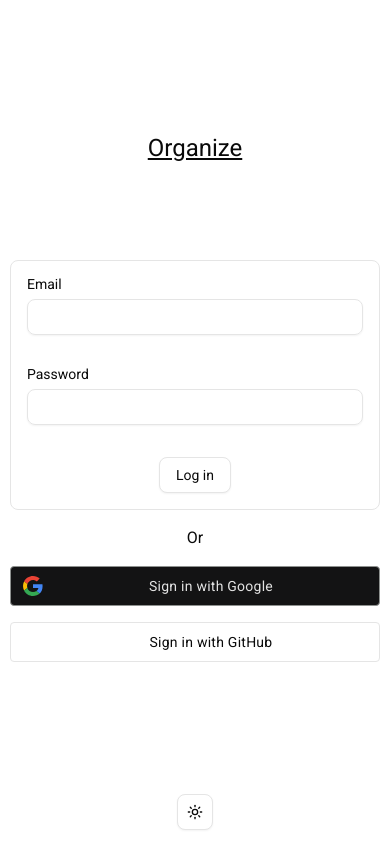
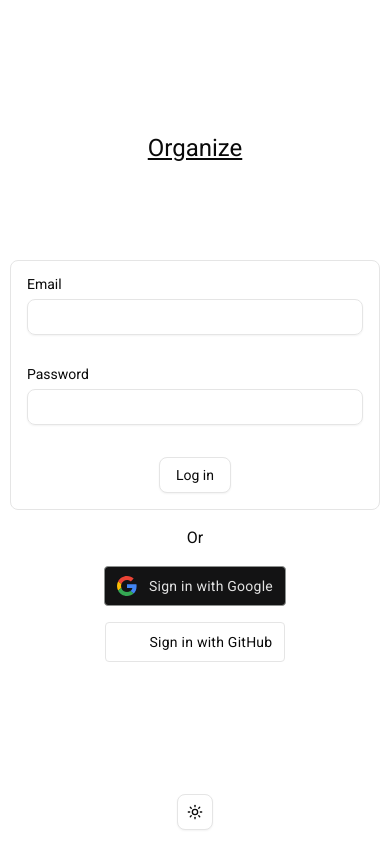
Before and after one commit to gabor-makeev/organize, a Next.js app: page / in a window 390 px wide. Built offline with nearby package versions, Linux system fonts and the light colour scheme.

Commit message:
fix the alignment of third party login options for mobile devices; align github sign in button with the styles of the google sign in button

```diff
--- a/src/app/page.tsx
+++ b/src/app/page.tsx
@@ -11,7 +11,7 @@ export default function Home() {
         <div className="mt-4 text-center">
           Or
         </div>
-        <div className={'flex flex-col gap-4 sm:flex-row mt-4'}>
+        <div className={'flex flex-col items-center gap-4 sm:flex-row mt-4'}>
           <GoogleSignInButton />
           <GitHubSignInButton />
         </div>
--- a/src/components/ui/GitHubSignInButton/github-sign-in-button.tsx
+++ b/src/components/ui/GitHubSignInButton/github-sign-in-button.tsx
@@ -25,7 +25,7 @@ export function GitHubSignInButton() {
 		<button
 			onClick={() => router.push('/dashboard')}
 			className={clsx(
-				'flex justify-center items-center gap-3 w-auto max-w-96 h-10 cursor-pointer border rounded-[4px] text-sm font-roboto tracking-[0.25px] px-3 relative group',
+				'flex items-center gap-3 max-w-[398px] h-10 cursor-pointer border rounded-[4px] text-sm font-roboto tracking-[0.25px] px-3 relative group',
 				theme === 'dark' && 'border-[#8e918f] bg-[#131314]',
 				theme === 'light' && 'duration-[218ms] border-[#747775] bg-white hover:shadow-[0_1px_2px_0_rgba(60,64,67,.30),0_1px_3px_1px_rgba(60,64,67,.15)]'
 			)}
@@ -37,7 +37,8 @@ export function GitHubSignInButton() {
 					theme === 'light' && 'hover:bg-[#303030] group-focus:bg-[#303030]'
 				)}
 			></div>
-			<GitHubIcon variant={githubIconVariant} />Sign in with GitHub
+			<GitHubIcon variant={githubIconVariant} />
+			<span className={"grow"}>Sign in with GitHub</span>
 		</button>
 	)
 }
```
